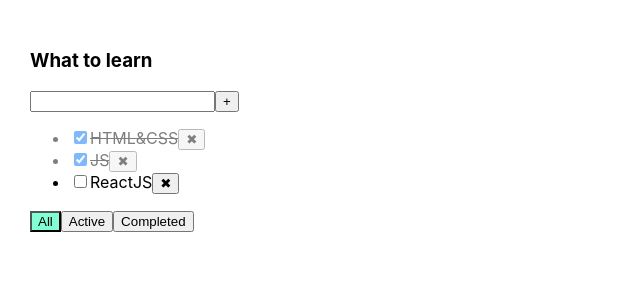
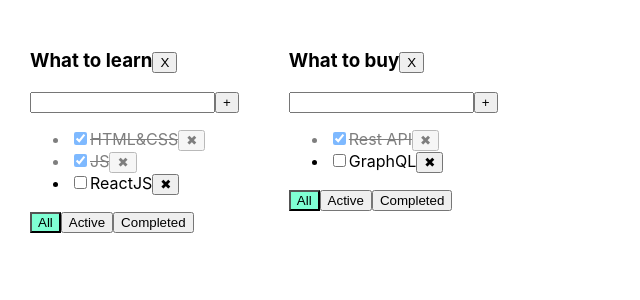
Before and after one commit to grigorydobrenko/todo-list, a React (Create React App) app: page / in a window 1280 px wide. Shown: the top 300 px of the page, without its empty margins (0-640 px from the left). Built offline with nearby package versions, Linux system fonts and the light colour scheme.

Commit message:
add some todolists

```diff
--- a/src/App.tsx
+++ b/src/App.tsx
@@ -4,62 +4,92 @@ import {TaskType, Todolist} from './Todolist';
 import {v1} from "uuid";
 
 export type FilterType = 'all' | 'active' | 'completed'
+export type TodolistsType = {
+    id: string,
+    title: string,
+    filter: FilterType
+}
+
+export type TasksStateType = {
+    [key: string]: Array<TaskType>
+}
+
 
 function App() {
 
-    const [tasks, setTasks] = useState<Array<TaskType>>([
-        {id: v1(), title: "HTML&CSS", isDone: true},
-        {id: v1(), title: "JS", isDone: true},
-        {id: v1(), title: "ReactJS", isDone: false}
+    let todolistID1 = v1()
+    let todolistID2 = v1()
+
+    let [todolists, setTodolists] = useState<Array<TodolistsType>>([
+        {id: todolistID1, title: 'What to learn', filter: 'all'},
+        {id: todolistID2, title: 'What to buy', filter: 'all'},
     ])
-    const [filter, setFilter] = useState<FilterType>('all')
 
+    let [tasks, setTasks] = useState<TasksStateType>({
+        [todolistID1]: [
+            {id: v1(), title: 'HTML&CSS', isDone: true},
+            {id: v1(), title: 'JS', isDone: true},
+            {id: v1(), title: 'ReactJS', isDone: false},
 
-    function removeTask(TaskId: string) {
-        const newTasks = tasks.filter(task => task.id !== TaskId)
-        setTasks(newTasks)
+        ],
+        [todolistID2]: [
+            {id: v1(), title: 'Rest API', isDone: true},
+            {id: v1(), title: 'GraphQL', isDone: false},
+        ]
+    })
+
+    function removeTodolist(todolistId: string) {
+        setTodolists(todolists.filter(todolist => todolist.id !== todolistId))
+        delete tasks[todolistId]
     }
 
-    function changeFilter(value: FilterType) {
-        setFilter(value)
+    function changeFilter(todolistID: string, value: FilterType) {
+        setTodolists(todolists.map(el => el.id === todolistID ? {...el, filter: value} : el))
     }
 
-    function addTask(title: string) {
-        const newTask = {id: v1(), title: title, isDone: true}
-        setTasks([newTask, ...tasks])
-
+    function addTask(todolistID: string, title: string) {
+        let newTask = {id: v1(), title: title, isDone: false}
+        setTasks({...tasks, [todolistID]: [newTask, ...tasks[todolistID]]})
     }
 
-    function changeTaskStatus(TaskId: string, isDone: boolean) {
-        const task = tasks.find(t => t.id === TaskId)
-        if (task) {
-            task.isDone = isDone
-            setTasks([...tasks])
+    function removeTask(todolistID: string, taskId: string) {
+        setTasks({...tasks, [todolistID]: tasks[todolistID].filter(task => task.id !== taskId)})
     }
 
+    function changeTaskStatus(todolistID: string, taskId: string, isDone: boolean) {
+        setTasks({
+            ...tasks,
+            [todolistID]: tasks[todolistID].map(task => task.id === taskId ? {...task, isDone: isDone} : task)
+        })
     }
-
-    let taskForTodoList = tasks
-
-    if (filter === 'active') {
-        taskForTodoList = tasks.filter(task => !task.isDone)
-    }
-    if (filter === 'completed') {
-        taskForTodoList = tasks.filter(task => task.isDone)
-    }
-
 
     return (
         <div className="App">
+            {todolists.map(tl => {
+                let taskForTodoList = tasks[tl.id]
+
+                if (tl.filter === 'active') {
+                    taskForTodoList = taskForTodoList.filter(task => !task.isDone)
+                }
+                if (tl.filter === 'completed') {
+                    taskForTodoList = taskForTodoList.filter(task => task.isDone)
+                }
+                return (
                     <Todolist
-                title="What to learn"
+                        key={tl.id}
+                        todolistId={tl.id}
+                        title={tl.title}
                         tasks={taskForTodoList}
                         removeTask={removeTask}
                         changeFilter={changeFilter}
                         addTask={addTask}
                         changeTaskStatus={changeTaskStatus}
-                filter={filter}
+                        filter={tl.filter}
+                        removeTodolist={removeTodolist}
                     />
+                )
+            })}
+
 
         </div>
     );
--- a/src/Todolist.tsx
+++ b/src/Todolist.tsx
@@ -8,13 +8,16 @@ export type TaskType = {
 }
 
 type PropsType = {
+    key: string
+    todolistId: string
     title: string
     tasks: Array<TaskType>
-    removeTask: (TaskID: string) => void
-    changeFilter: (value: FilterType) => void
-    addTask: (title: string) => void
-    changeTaskStatus: (TaskID: string, isDone: boolean) => void
+    removeTask: (todolistID: string, taskID: string) => void
+    changeFilter: (todolistID: string, value: FilterType) => void
+    addTask: (todolistID: string, title: string) => void
+    changeTaskStatus: (todolistID: string, taskID: string, isDone: boolean) => void
     filter: FilterType
+    removeTodolist: (todolistID: string) => void
 }
 
 export function Todolist(props: PropsType) {
@@ -25,12 +28,16 @@ export function Todolist(props: PropsType) {
     const addTask = () => {
         let trimmed = title.trim()
         if (trimmed) {
-            props.addTask(trimmed)
+            props.addTask(props.todolistId, trimmed)
             setTitle('')
             setError(null)
         } else {
             setError('Title is required')
         }
+    }
+
+    const removeTodolistHandler = () => {
+        props.removeTodolist(props.todolistId)
     }
 
     const onChangeHandler = (e: ChangeEvent<HTMLInputElement>) => {
@@ -46,25 +53,29 @@ export function Todolist(props: PropsType) {
         }
     }
 
-    const onAllClickHandler = () => {
-        props.changeFilter('all')
-    }
-    const onActiveClickHandler = () => {
-        props.changeFilter('active')
-    }
-    const onCompletedClickHandler = () => {
-        props.changeFilter('completed')
-    }
-
-
     const errorClass = error ? 'error' : ''
 
     const buttonAllClass = props.filter === 'all' ? 'active-filter' : ''
     const buttonActiveClass = props.filter === 'active' ? 'active-filter' : ''
     const buttonCompletedClass = props.filter === 'completed' ? 'active-filter' : ''
 
-    return <div>
-        <h3>{props.title}</h3>
+
+    const onAllClickHandler = () => {
+        props.changeFilter(props.todolistId, 'all')
+    }
+    const onActiveClickHandler = () => {
+        props.changeFilter(props.todolistId, 'active')
+    }
+    const onCompletedClickHandler = () => {
+        props.changeFilter(props.todolistId, 'completed')
+    }
+
+    return (<div>
+            <h3>
+                {props.title}
+                <button onClick={removeTodolistHandler}>X</button>
+            </h3>
+
             <div>
                 <input
                     value={title}
@@ -77,11 +88,11 @@ export function Todolist(props: PropsType) {
             </div>
             <ul>
                 {props.tasks.map(task => {
-                const onClickHandler = () => props.removeTask(task.id)
+                    const onClickHandler = () => props.removeTask(props.todolistId, task.id)
                     const onChangeHandler = (e: ChangeEvent<HTMLInputElement>) => {
-                    props.changeTaskStatus(task.id, e.currentTarget.checked)
+                        props.changeTaskStatus(props.todolistId, task.id, e.currentTarget.checked)
                     }
-                const taskIsDone = task.isDone? 'is-done' : ''
+                    const taskIsDone = task.isDone ? 'is-done' : ''
                     return (
                         <li key={task.id} className={taskIsDone}>
                             <input type="checkbox" checked={task.isDone} onChange={onChangeHandler}/>
@@ -98,4 +109,5 @@ export function Todolist(props: PropsType) {
                 <button className={buttonCompletedClass} onClick={onCompletedClickHandler}>Completed</button>
             </div>
         </div>
+    )
 }
```
Lines whose indentation alone changed are shown as unchanged.
